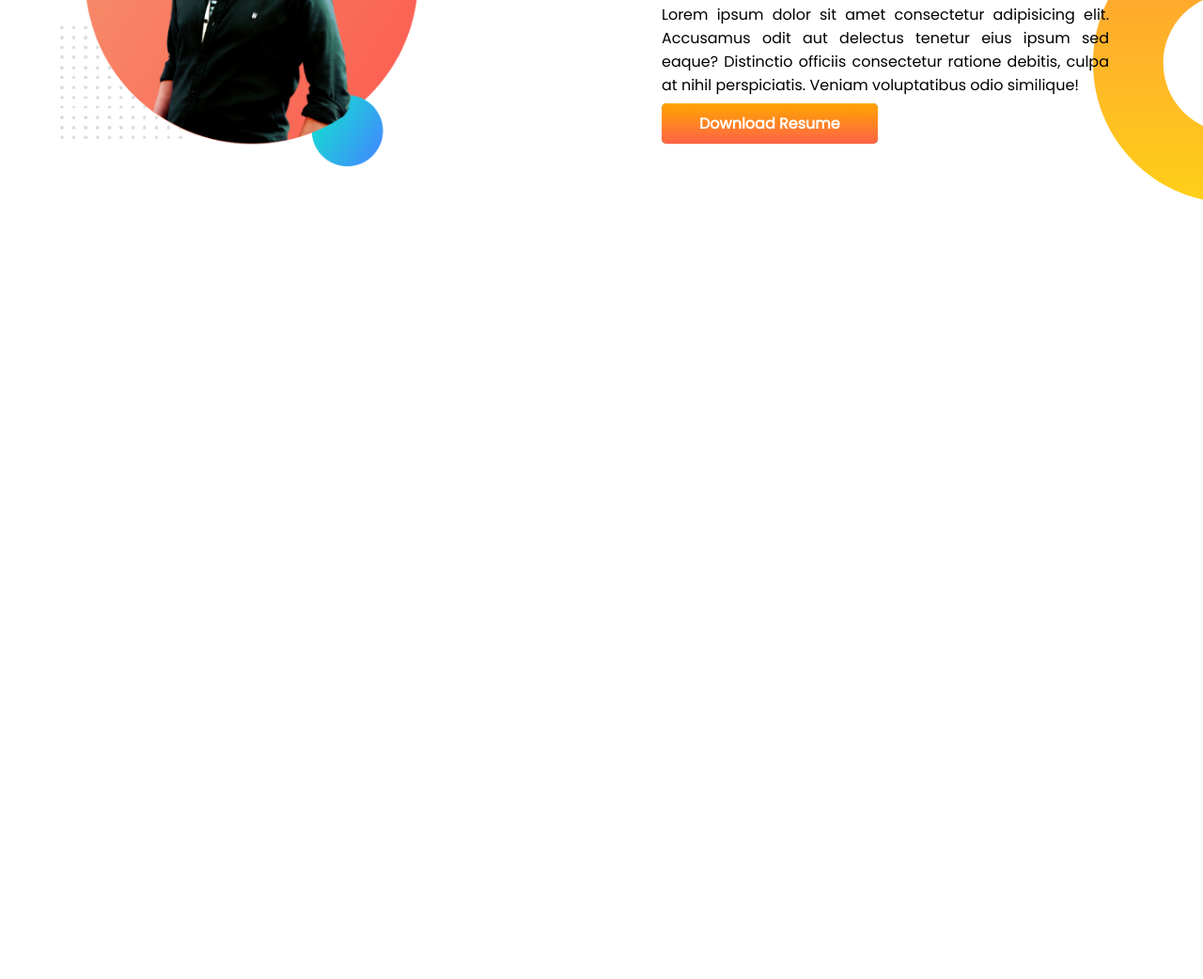
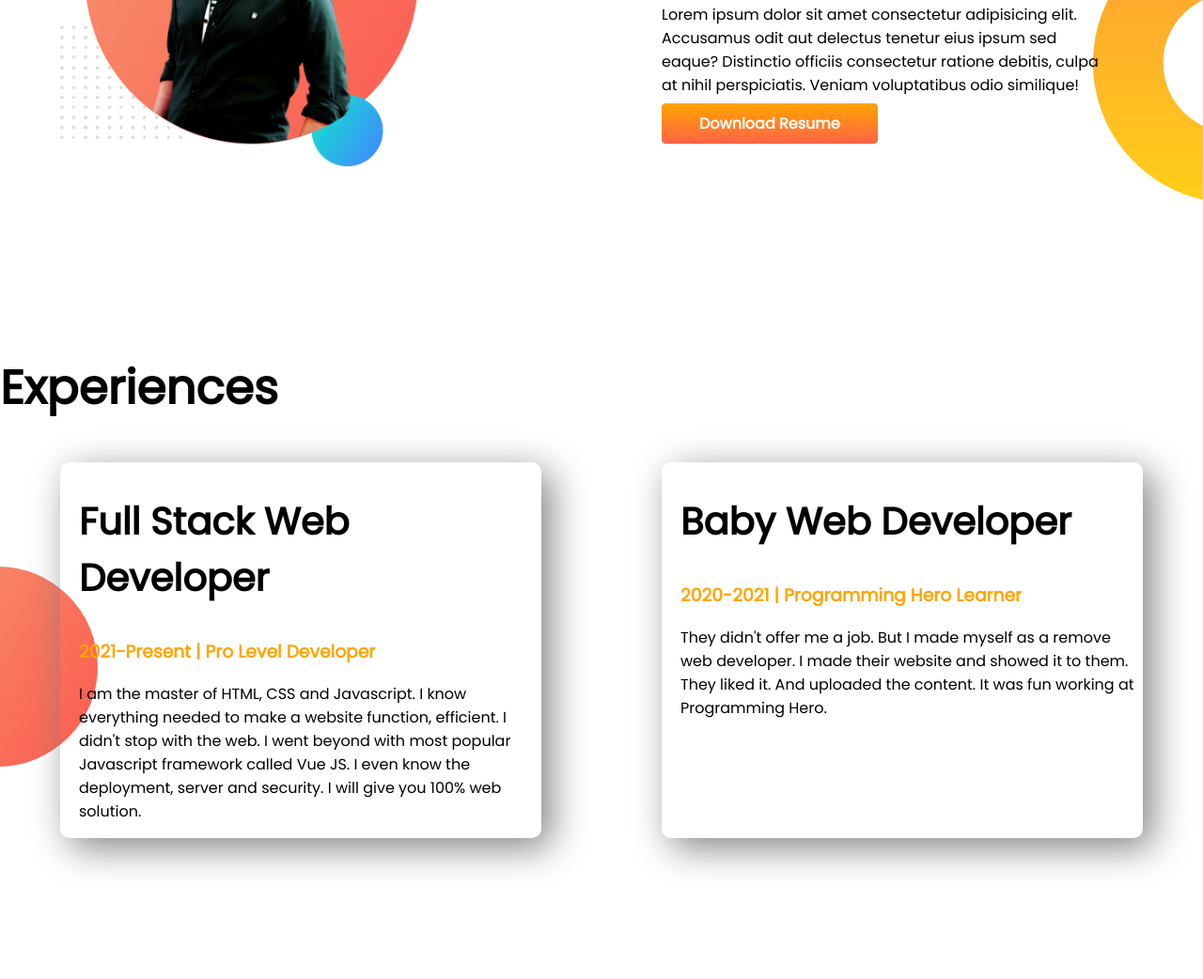
Before and after one commit to Newaz121/developer-portfolio, a plain HTML site: page index.html in a window 1280 px wide. Shown: the part 839-1881 px from the top of the page at 94% size. Before the commit the page ends 1173 px from the top, so only its background shows below. Drawn offline with Linux system fonts and the light colour scheme.

Commit message:
experience area

```diff
--- a/index.html
+++ b/index.html
@@ -14,7 +14,7 @@
 
 <body>
 
-    <section class="top-banner">
+    <section class="top-banner flexible-container">
 
         <div class="half">
             <h1>Hello World</h1>
@@ -35,7 +35,7 @@
 
     </section>
 
-    <section class="middle">
+    <section class="middle flexible-container">
 
         <div class="half">
             <img src="images/my-bg.png" alt="">
@@ -53,6 +53,37 @@
         </div>
     </section>
 
+    <section class="experienc-area">
+
+        <h1>Experiences</h1>
+        <div class="flexible-container">
+
+            <div class="experienc-item">
+
+                <h2>Full Stack Web Developer </h2>
+                <h3 class="orange">2021-Present | Pro Level Developer
+                </h3>
+                <p>I am the master of HTML, CSS and Javascript. I know everything needed to make a website function,
+                    efficient. I didn't stop with the web. I went beyond with most popular Javascript framework called
+                    Vue
+                    JS. I even know the deployment, server and security. I will give you 100% web solution.</p>
+            </div>
+
+            <div class="experienc-item">
+
+                <h2>Baby Web Developer</h2>
+                <h3 class="orange">2020-2021 | Programming Hero Learner</h3>
+                <p>They didn't offer me a job. But I made myself as a remove web developer. I made their website and
+                    showed
+                    it to them. They liked it. And uploaded the content. It was fun working at Programming Hero.</p>
+
+            </div>
+
+        </div>
+
+
+    </section>
+
 
 
 
--- a/style.css
+++ b/style.css
@@ -5,13 +5,16 @@ body{
 h1{
     font-size: 50px;
 }
+h2{
+    font-size: 40px;
+}
 .orange{
     color: orange;
 }
 .header{
     display: inline;
 }
-section{
+.flexible-container{
     display: flex;
     padding-bottom: 150px;
 }
@@ -19,7 +22,7 @@ section{
     width: 50%;
     padding-left: 5%;
     padding-right: 100px;
-    text-align: justify;
+
 }
 .half img{
     width: 80%;
@@ -44,3 +47,19 @@ section{
     background-repeat: no-repeat;
     background-position: right;
 }
+.experienc-area{
+
+    background-image: url(images/exp-bg.png);
+    background-repeat: no-repeat;
+    background-position: left;
+
+}
+
+.experienc-item{
+    width: 40%;
+    margin-left: 5%;
+    margin-right: 5%;
+    padding-left: 20px;
+    box-shadow: 10px 10px 40px gray;
+    border-radius: 10px;
+}
```
